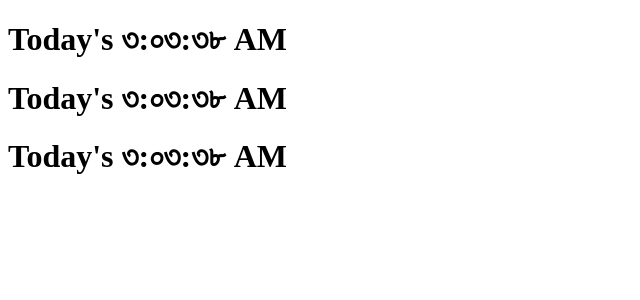
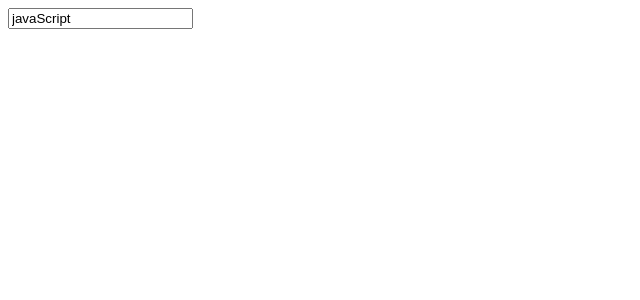
Before and after one commit to jansir17/Lets-React, a React (Create React App) app: page / in a window 1280 px wide. Shown: the top 300 px of the page, without its empty margins (0-640 px from the left). Built offline with nearby package versions, Linux system fonts and the light colour scheme.

Commit message:
Form handling

```diff
--- a/src/App.js
+++ b/src/App.js
@@ -1,10 +1,7 @@
-import Clocklist from './component/Clocklist';
+import Form from './component/Form';
 
-function App(){
-  let quantites= [1,2,3]
+export default function App(){
   return <div>
-     <Clocklist quantities={quantites}/>
+     <Form />
   </div>
 }
-
-export default App;
--- /dev/null
+++ b/src/component/Form.js
@@ -0,0 +1,20 @@
+import React from 'react';
+
+export default class Form extends React.Component{
+  state= {title: 'javaScript'};
+
+  handleChange=(e)=>{
+    console.log(e.target.value)
+    this.setState({
+      title: e.target.value,
+    })
+  }
+  render(){
+    const {title}=this.state;
+    return(
+      <div>
+        <input placeholder='Enter Title' type='text' value={title} onChange={this.handleChange}/>
+      </div>
+    )
+  }
+}
```
